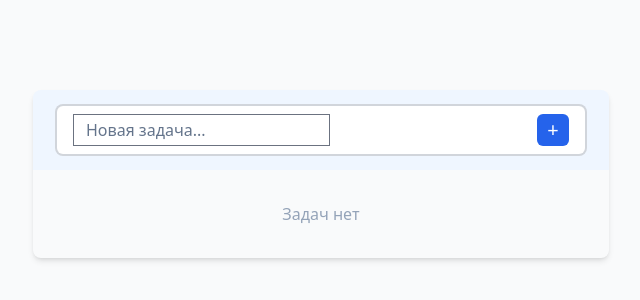
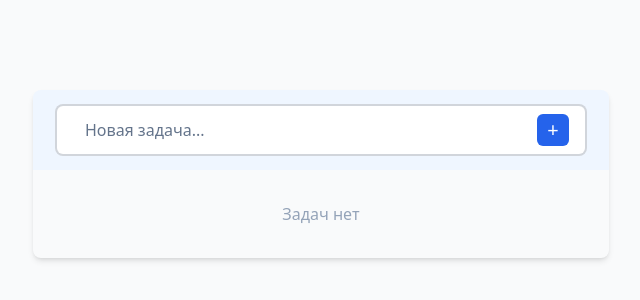
Before and after one commit to yuKalashnikova2/todo-app, a React (Vite) app: page / in a window 1280 px wide. Shown: the part 226-526 px from the top of the page, without its empty margins (319-959 px from the left). Built offline with nearby package versions, Linux system fonts and the light colour scheme.

Commit message:
style(components): styles input Form

```diff
--- a/src/components/Form.jsx
+++ b/src/components/Form.jsx
@@ -20,7 +20,7 @@ const Form = ({ onSubmit }) => {
         onChange={(e) => setTaskName(e.target.value)}
         type='text'
         placeholder='Новая задача...'
-        className='outline-0 placeholder:text-slate-500'
+        className='border-0 placeholder:text-slate-500 focus:ring-0'
       />
       <button type='submit' className='h-8 w-8 rounded-md bg-blue-600 text-xl text-white'>
         +
```
